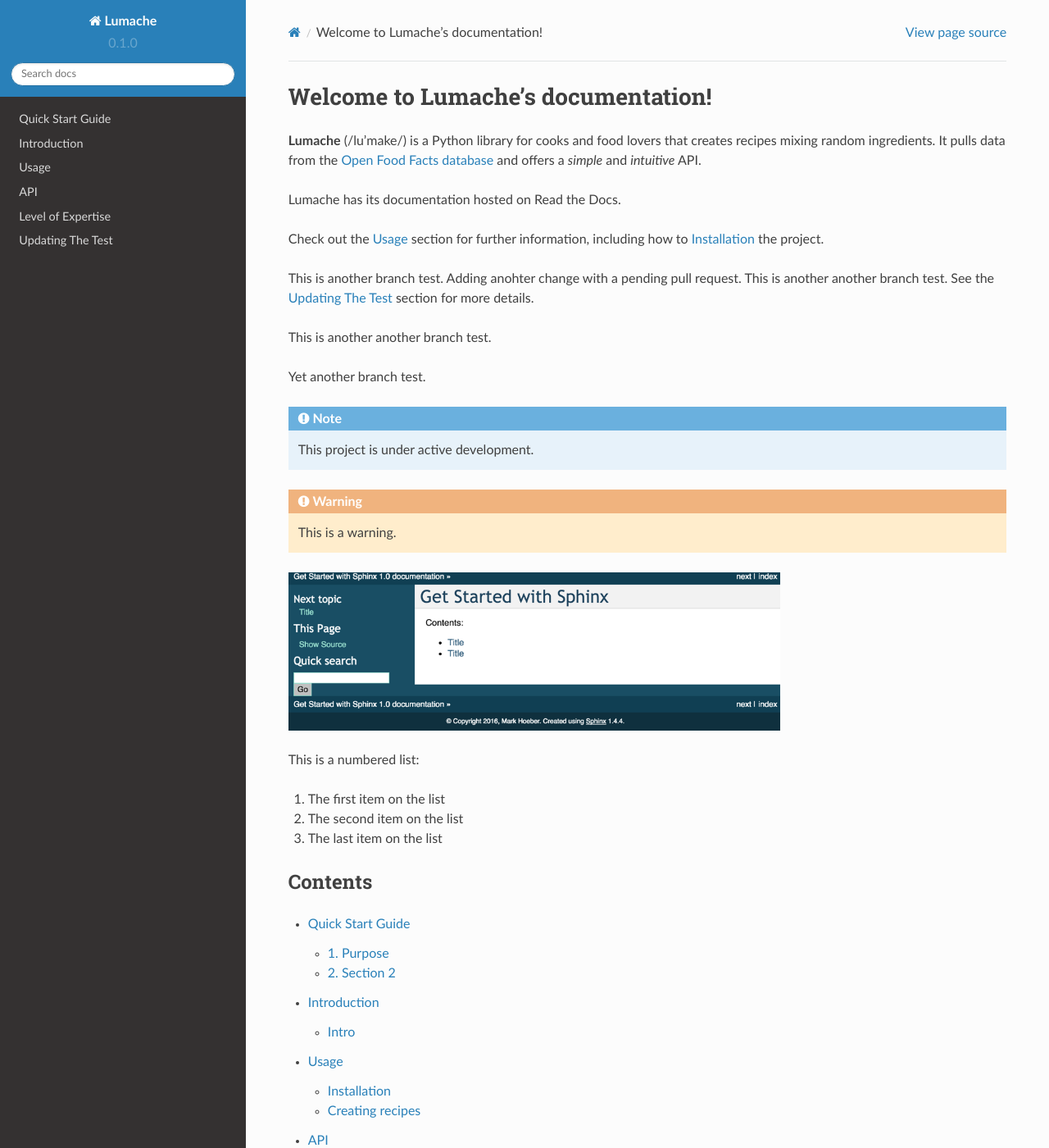
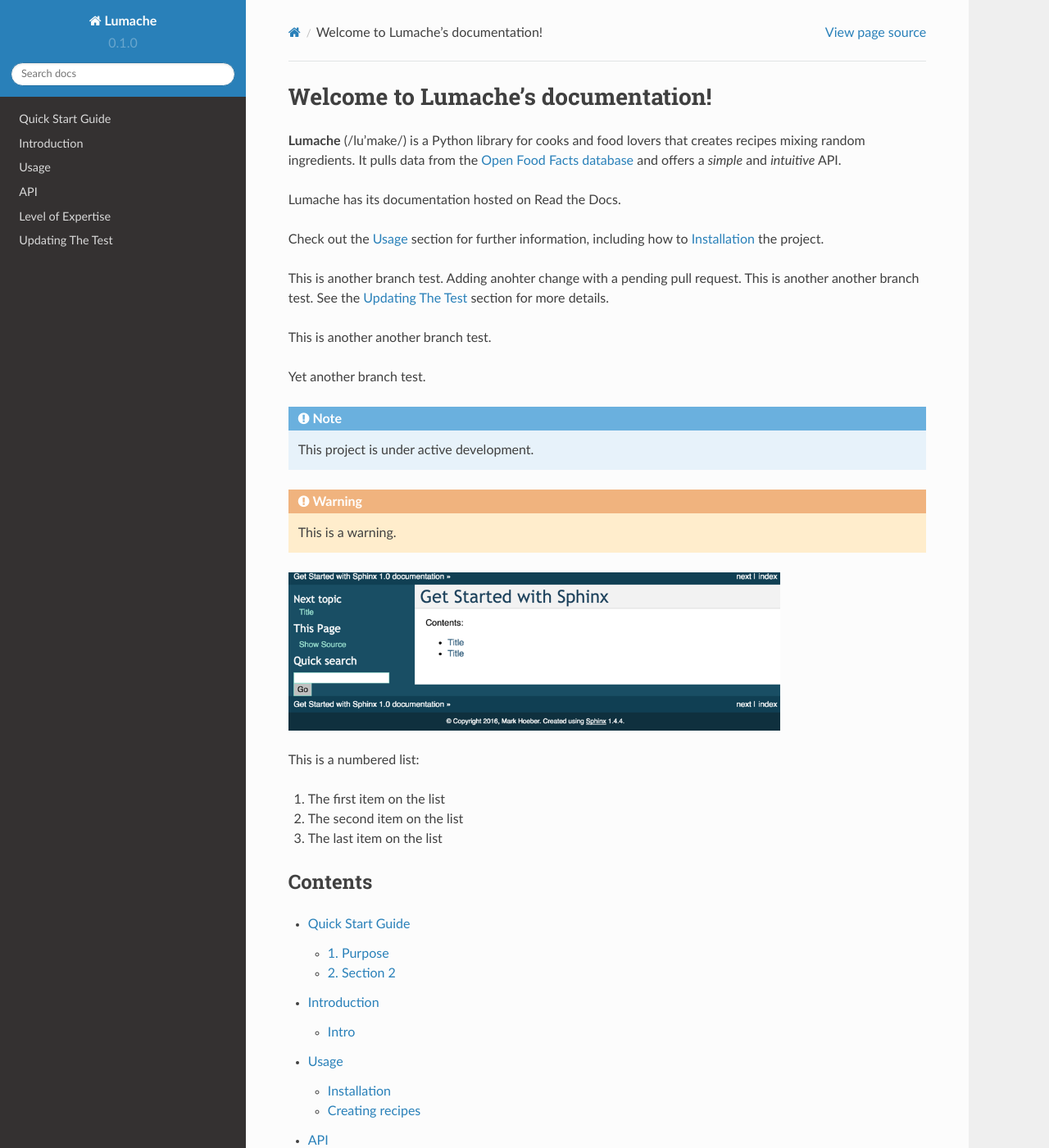
Before and after one commit to lhelms2/rtd-template, a Sphinx documentation site: the page built from docs/source/index.rst, in a window 1280 px wide and 1400 px high. Shown: the whole window at 82% size. Built offline with Sphinx 7.4.7 and the Read the Docs theme 2.0.0, drawn with Linux system fonts in a browser that asks for light colours.

Commit message:
Update custom.css

```diff
--- a/docs/source/_static/css/custom.css
+++ b/docs/source/_static/css/custom.css
@@ -1,3 +1,3 @@
 .wy-nav-content{
-    max-width: 100% !important;
+    max-width: 90% !important;
 }
```
